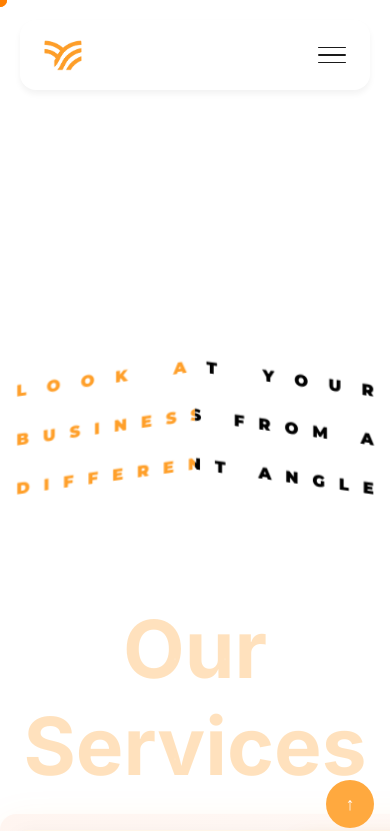
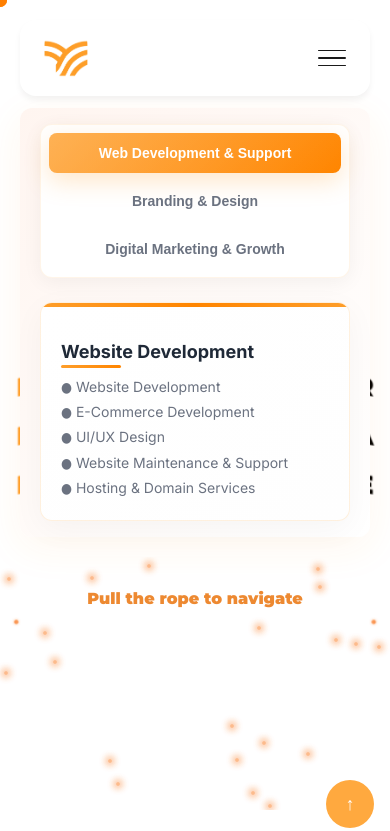
Before and after one commit to Akshat0811hub/yuvocreations, a React (Create React App) app: page / in a window 390 px wide. Shown: the top 831 px of the page. Built offline with nearby package versions, Linux system fonts and the light colour scheme.

Commit message:
responsive

```diff
--- a/src/css/Header.css
+++ b/src/css/Header.css
@@ -439,20 +439,160 @@ min-height: 100svh;
 
 /* Extra small screens */
 @media (max-width: 480px) {
-  .logo-icon {
-    width: 38px;
-    height: 38px;
+  .hamburger {
+    display: flex;
   }
 
+  .desktop-only {
+    display: none;
+  }
+
+  .navbar {
+    padding: 16px 24px;
+  }
+
+  .navbar-wrapper.scrolled .navbar {
+    padding: 12px 20px;
+  }
+
+  .logo-icon {
+    width: 44px;
+    height: 44px;
+  }
+
+  /* Full Screen Mobile Menu */
+  .nav-links {
+    position: fixed;
+    top: 0;
+    left: 0;
+    width: 100%;
+    height: 100svh;       /* modern visible viewport */
+min-height: 100svh;
+    background: linear-gradient(135deg, #1a1a1a 0%, #2d2d2d 100%);
+    flex-direction: column;
+    justify-content: center;
+    align-items: center;
+    gap: 30px;
+    padding: 40px;
+    opacity: 0;
+    visibility: hidden;
+    transform: translateY(-100%);
+    transition: all 0.4s cubic-bezier(0.4, 0, 0.2, 1);
+    z-index: 1050;
+  }
+
+  .nav-links.open {
+    opacity: 1;
+    visibility: visible;
+    transform: translateY(0);
+    display: flex;
+  }
+
+  .nav-links > li {
+    width: 100%;
+    text-align: center;
+    opacity: 0;
+    transform: translateY(20px);
+    transition: all 0.3s ease;
+  }
+
+  .nav-links.open > li {
+    opacity: 1;
+    transform: translateY(0);
+  }
+
+  .nav-links.open > li:nth-child(1) { transition-delay: 0.1s; }
+  .nav-links.open > li:nth-child(2) { transition-delay: 0.2s; }
+  .nav-links.open > li:nth-child(3) { transition-delay: 0.3s; }
+  .nav-links.open > li:nth-child(4) { transition-delay: 0.4s; }
+
   .nav-links a {
-    font-size: 20px;
+    color: white;
+    font-size: 24px;
+    font-weight: 600;
+    display: block;
+    padding: 15px 0;
+  }
+
+  .nav-links a:hover {
+    color: #fe9e2a;
+  }
+
+  /* Mobile Dropdown */
+  .dropdown {
+    width: 100%;
   }
 
   .dropdown-toggle {
-    font-size: 20px;
+    color: white;
+    font-size: 24px;
+    font-weight: 600;
+    justify-content: center;
+    padding: 15px 0;
+  }
+
+  .dropdown-toggle:hover {
+    color: #fe9e2a;
+  }
+
+  .dropdown-arrow {
+    width: 20px;
+    height: 20px;
+  }
+
+  .dropdown-menu {
+    position: relative;
+    top: 0;
+    left: 0;
+    transform: none;
+    background: rgba(255, 255, 255, 0.1);
+    backdrop-filter: blur(10px);
+    border-radius: 12px;
+    padding: 10px;
+    margin-top: 10px;
+    margin-bottom: 10px;
+    width: 100%;
+    max-width: 300px;
+    box-shadow: none;
+    max-height: 0;
+    overflow: hidden;
+    opacity: 0;
+    visibility: hidden;
+    transition: all 0.3s ease;
+  }
+
+  .dropdown-menu.show {
+    max-height: 400px;
+    opacity: 1;
+    visibility: visible;
+    transform: none;
   }
 
   .dropdown-menu a {
-    font-size: 16px;
+    color: white;
+    font-size: 18px;
+    padding: 12px 20px;
+  }
+
+  .dropdown-menu a:hover {
+    background: rgba(254, 158, 42, 0.2);
+    transform: translateX(0);
+  }
+
+  /* Mobile Consultation Button */
+  .mobile-btn {
+    display: block;
+  }
+
+  .nav-links .mobile-btn {
+    margin-top: 20px;
+  }
+
+  .mobile-btn .btn {
+    background: linear-gradient(135deg, #fe9e2a 0%, #ff7e5f 100%);
+    color: white;
+    font-size: 18px;
+    padding: 14px 40px;
+    border-radius: 12px;
   }
 }
--- a/src/css/Tabs.css
+++ b/src/css/Tabs.css
@@ -11,6 +11,7 @@
   box-shadow: 0 10px 40px rgba(254, 158, 42, 0.08);
   margin-top: 20px;
   position: relative;
+  box-sizing: border-box;
 }
 
 .services-heading {
@@ -20,12 +21,15 @@
   color: #ff9f29;
   margin-bottom: 24px;
   font-family: 'Inter', 'Segoe UI', Tahoma, Geneva, Verdana, sans-serif;
-  z-index: -1;
   position: relative;
   opacity: 0.3;
-  margin-top: 900px; /* ✅ remove big gap */
+  margin-top: 0;
+  line-height: 1;
+  padding: 40px 20px;
+  box-sizing: border-box;
+  word-wrap: break-word;
+  overflow-wrap: break-word;
 }
-
 
 .tabs {
   display: flex;
@@ -137,7 +141,6 @@
   font-weight: 700;
   margin-bottom: 16px;
   position: relative;
-  align-items: left;
   text-align: left;
 }
 
@@ -157,61 +160,127 @@
   font-size: 16px;
   line-height: 1.6;
   margin: 0;
-  align-items: left;
   text-align: left;
 }
 
-/* responsive design */
+/* Tablet devices (769px - 1024px) */
+@media (max-width: 1024px) {
+  .tabs-wrap {
+    margin: 30px 20px;
+    padding: 18px;
+    width: calc(100% - 40px);
+    max-width: 900px;
+    box-sizing: border-box;
+  }
+
+  .services-heading {
+    font-size: 100px;
+    padding: 30px 15px;
+    width: 100%;
+  }
+}
+
+/* Mobile Responsive - Following navbar pattern (max-width: 768px) */
 @media (max-width: 768px) {
   .tabs-wrap {
-    margin: 20px auto;
-    width: 768px;
-    padding: 16px;
+    margin: 20px 20px;
+    padding: 16px 20px;
+    border-radius: 12px;
+    width: calc(100% - 40px);
+    max-width: 100%;
+    box-sizing: border-box;
   }
-  .services-heading{
-    font-size: 80px;
+
+  .services-heading {
+    font-size: 72px;
+    padding: 25px 15px;
+    margin-bottom: 20px;
     width: 100%;
-    margin-bottom: 16px;
-    margin-top: 600px;
+    max-width: 100%;
   }
 
   .tabs {
     flex-wrap: wrap;
     gap: 6px;
+    padding: 6px;
   }
 
   .tab {
     padding: 10px 16px;
     font-size: 14px;
+    flex: 1 1 auto;
+    min-width: 150px;
   }
 
   .tab-contents {
     padding: 24px;
     min-height: 160px;
+    border-radius: 12px;
   }
 
   .tab-content h3 {
     font-size: 20px;
+    margin-bottom: 14px;
   }
 
   .tab-content p {
     font-size: 15px;
+    line-height: 1.7;
   }
 }
 
+/* Extra small screens - Following navbar pattern (max-width: 480px) */
 @media (max-width: 480px) {
+  .tabs-wrap {
+    margin: 20px 20px;
+    padding: 16px 20px;
+    border-radius: 12px;
+    width: calc(100% - 40px);
+    max-width: 100%;
+    box-sizing: border-box;
+  }
+
+  .services-heading {
+    font-size: 48px;
+    padding: 20px 10px;
+    margin-bottom: 16px;
+    width: 100%;
+    max-width: 100%;
+  }
+
   .tabs {
     flex-direction: column;
-    align-items: center;
+    gap: 8px;
+    padding: 8px;
   }
 
   .tab {
     width: 100%;
-    max-width: 200px;
+    padding: 12px 16px;
+    font-size: 14px;
     text-align: center;
+  }
+
+  .tab:hover {
+    transform: none;
+  }
+
+  .tab.active {
+    transform: none;
   }
 
   .tab-contents {
     padding: 20px;
+    min-height: 140px;
+  }
+
+  .tab-content h3 {
+    font-size: 18px;
+    margin-bottom: 12px;
+  }
+
+  .tab-content p {
+    font-size: 14px;
+    line-height: 1.8;
   }
 }
--- a/src/css/banner.css
+++ b/src/css/banner.css
@@ -153,7 +153,7 @@ svg {
   }
 
   .vertical-left, .vertical-right {
-    display: none; /* Hide for cleaner mobile view */
+    display: none;
   }
 
   .social, .pagination {
@@ -163,27 +163,25 @@ svg {
 
 /* Mobile (480px and below) */
 @media (max-width: 480px) {
-  .headline text {
-    font-size: 50px !important;
-    textLength: 700 !important;
+    .headline{
+    width: 100%;
+  }
+  header {
+    left: 20px;
+    right: 20px;
+    height: 70px;
+    width: 100%;
   }
 
-  nav {
-    gap: 20px;
-    font-size: 14px;
+  .headline text {
+    font-size: 80px !important;
   }
 
-  .logo {
-    font-size: 18px;
-  }
-
-  header {
-    left: 10px;
-    right: 10px;
-    height: 60px;
+  .vertical-left, .vertical-right {
+    display: none;
   }
 
   .social, .pagination {
-    font-size: 12px;
+    bottom: 20px;
   }
 }
--- a/src/css/beizer.css
+++ b/src/css/beizer.css
@@ -128,17 +128,16 @@ body {
   }
 }
 
-/* Mobile */
+
 @media (max-width: 480px) {
   .curve-container {
-    height: clamp(140px, 45vw, 220px);
+    height: clamp(160px, 40vw, 280px);
   }
-  .cursor-glow {
-    width: clamp(30px, 10vw, 60px);
-    height: clamp(30px, 10vw, 60px);
+  .particle {
+    opacity: 0.7;
   }
-  .particles-container {
-    opacity: 0.5;
+  .main-content {
+    padding: 0 0.5rem;
   }
 }
 
--- a/src/css/imgcarousel.module.css
+++ b/src/css/imgcarousel.module.css
@@ -342,34 +342,45 @@
 }
 
 @media (max-width: 480px) {
+  .carousel-section {
+    min-height: 100vh;
+  }
+
+  .carousel-title {
+    font-size: 3rem;
+  }
+
+  .carousel-subtitle {
+    font-size: 1.2rem;
+  }
+
   .carousel-container {
-    perspective: 1000px;
+    perspective: 1200px;
   }
 
   .carousel-face {
-    width: 260px;
-    height: 180px;
-    margin-left: -130px;
-    margin-top: -90px;
+    width: 300px;
+    height: 200px;
+    margin-left: -150px;
+    margin-top: -100px;
   }
 
-  .carousel-face:nth-child(1) { transform: rotateY(0deg) translateZ(280px); }
-  .carousel-face:nth-child(2) { transform: rotateY(72deg) translateZ(280px); }
-  .carousel-face:nth-child(3) { transform: rotateY(144deg) translateZ(280px); }
-  .carousel-face:nth-child(4) { transform: rotateY(216deg) translateZ(280px); }
-  .carousel-face:nth-child(5) { transform: rotateY(288deg) translateZ(280px); }
-  .carousel-face:nth-child(6) { transform: rotateY(300deg) translateZ(280px); }
+  .carousel-face:nth-child(1) { transform: rotateY(0deg) translateZ(320px); }
+  .carousel-face:nth-child(2) { transform: rotateY(72deg) translateZ(320px); }
+  .carousel-face:nth-child(3) { transform: rotateY(144deg) translateZ(320px); }
+  .carousel-face:nth-child(4) { transform: rotateY(216deg) translateZ(320px); }
+  .carousel-face:nth-child(5) { transform: rotateY(288deg) translateZ(320px); }
+  .carousel-face:nth-child(6) { transform: rotateY(300deg) translateZ(320px); }
 
-  .carousel-title {
-    font-size: 2.5rem;
+  .carousel-3d {
+    animation-duration: 30s;
   }
 
-  .carousel-subtitle {
-    font-size: 1rem;
+  .carousel-header {
+    margin-bottom: 2rem;
   }
 
-  .center-dot {
-    width: 30px;
-    height: 30px;
+  .carousel-controls {
+    margin-top: 2rem;
   }
 }
```
